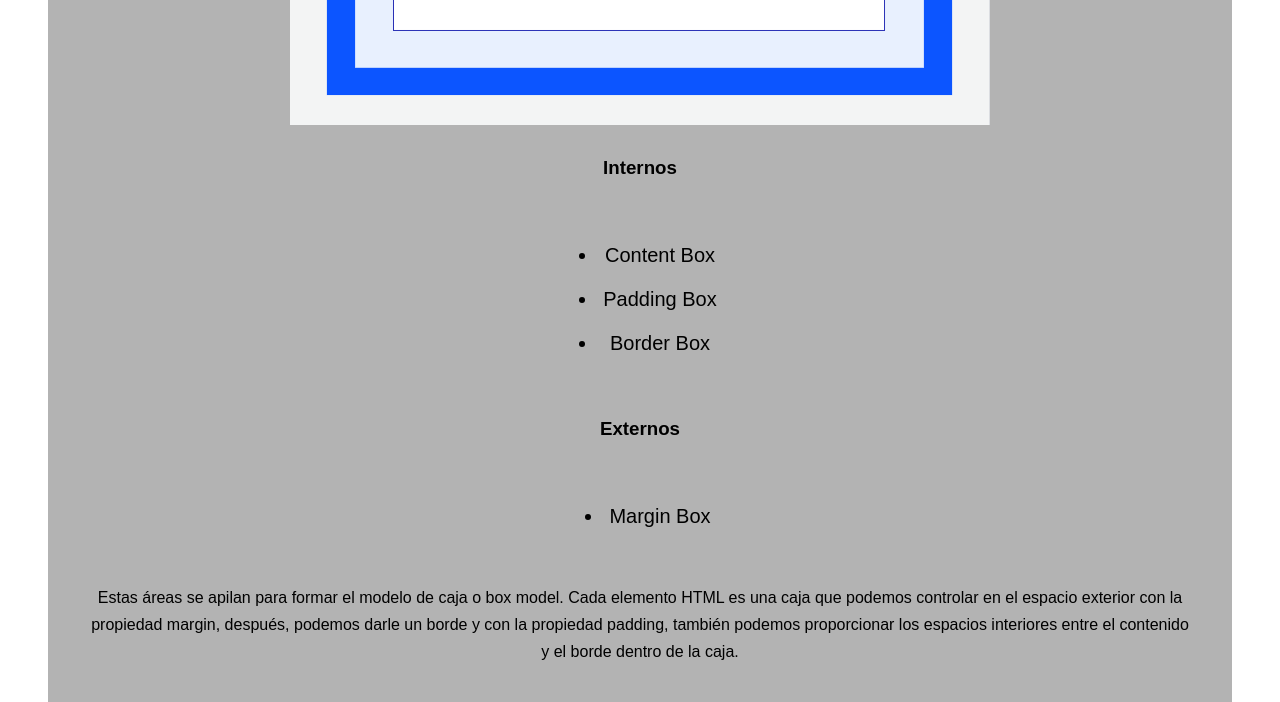
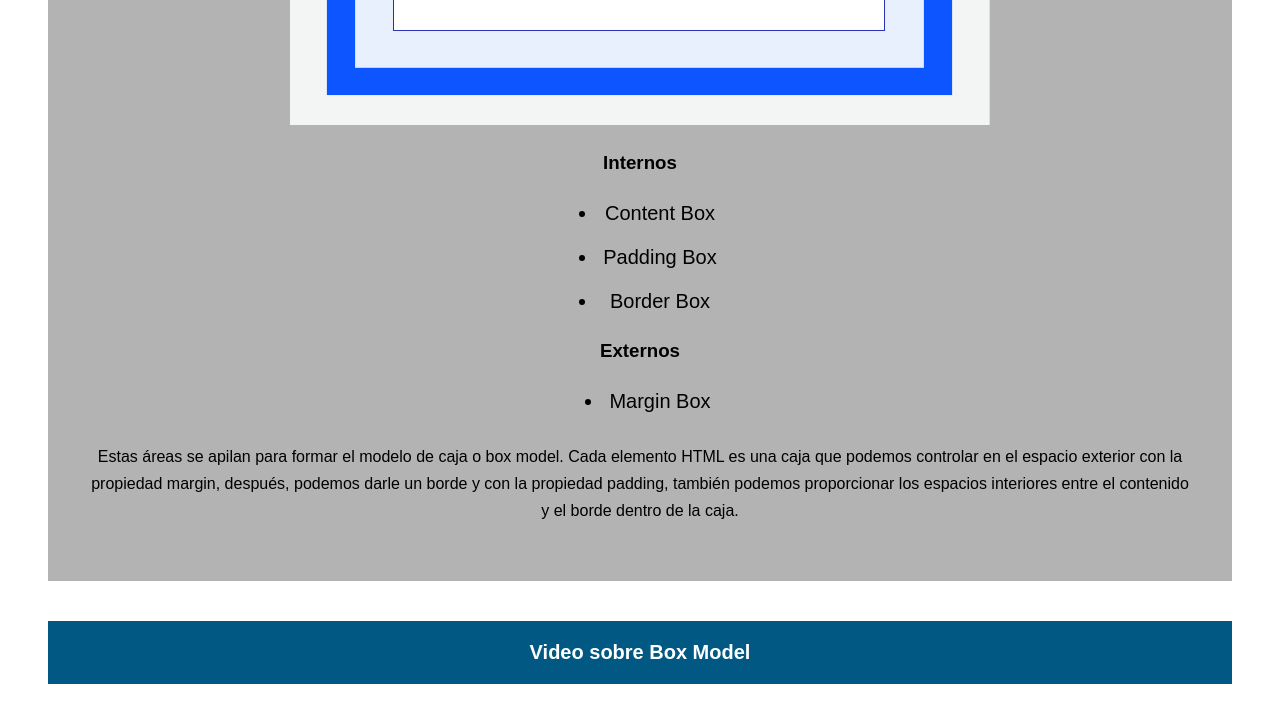
Before and after one commit to DisenoSitiosWeb/Fase2-PracticasSimuladas, a plain HTML site: page index.html in a window 1280 px wide. Shown: the part 1620-2322 px from the top of the page. Drawn offline with Linux system fonts and the light colour scheme.

Commit message:
version 3
se realiza cambios en box model de los subtitulos para eliminar espacios

```diff
--- a/index.html
+++ b/index.html
@@ -77,14 +77,19 @@
     }
 
     #listadoareas{
-		margin: 0 auto;
-		padding: 10px;
+		margin: 2px;
+		padding: 2px;
+        border: 0px;
         list-style-type: none;
         justify-content: center;
 
     }
 
 	#listadoareas ul{
+        margin: 2px;
+        margin-bottom: 2px;
+        margin-top: 2px;
+        padding: 2;
         display: inline-block;
         list-style-position: outside;
         list-style-type: disc;
@@ -92,6 +97,25 @@
 
 	#listadoareas li{
         padding: 5px;
+	}
+
+    #subtitulos{
+        margin-left: 100px;
+        margin-right: 100px;
+        margin-bottom: 5px;
+        margin-top: 5px;
+		margin: 5px;
+		padding: 2px;
+        border: 0px;
+	}
+    h3{
+        margin-top: 5px;
+        margin-right: 5px;
+        margin-bottom: 5px;
+        margin-left: 5px;
+		margin: 5px;
+		padding: 5px;
+        border: 0px;
 	}
 
 </style>
@@ -143,21 +167,19 @@
         </p>
         <p>Cada elemento HTML es una caja que tiene 4 lados y se compone de cuatro áreas:</p>
         <center><img src="imagenes/margen.png"width="700"height="450"></center>
+
+            <div class="subtitulos" id="listadoareas">
             <h3>Internos</h3>
-            <div id="listadoareas">
             <ul >
                 <li>Content Box</li>
                 <li>Padding Box</li>
                 <li>Border Box</li>
             </ul>
-        </div>
-        <h3>Externos</h3>
-        <div id="listadoareas">
+            <h3 class="subtitulos">Externos</h3>
             <ul >
                 <li>Margin Box</li>
             </ul>
         </div>
-
         <p>Estas áreas se apilan para formar el modelo de caja o box model. Cada elemento HTML es una caja que podemos controlar
             en el espacio exterior con la propiedad margin, después, podemos darle un borde y con la propiedad padding,
             también podemos proporcionar los espacios interiores entre el contenido y el borde dentro de la caja.</p>
```
Lines whose indentation alone changed are shown as unchanged.
